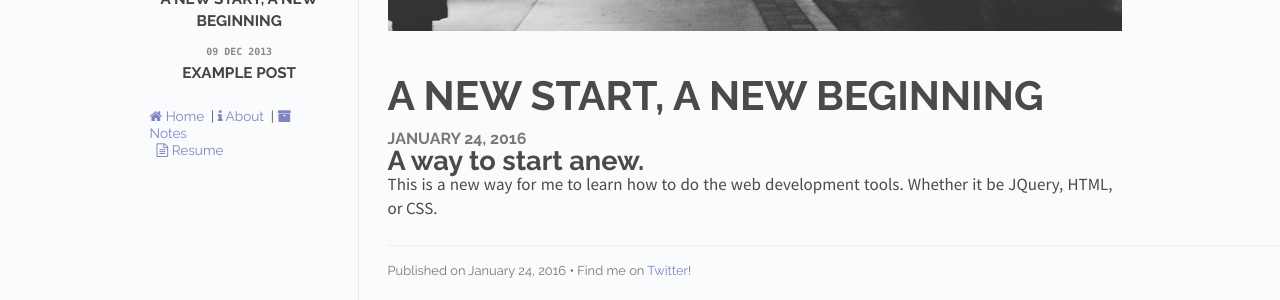
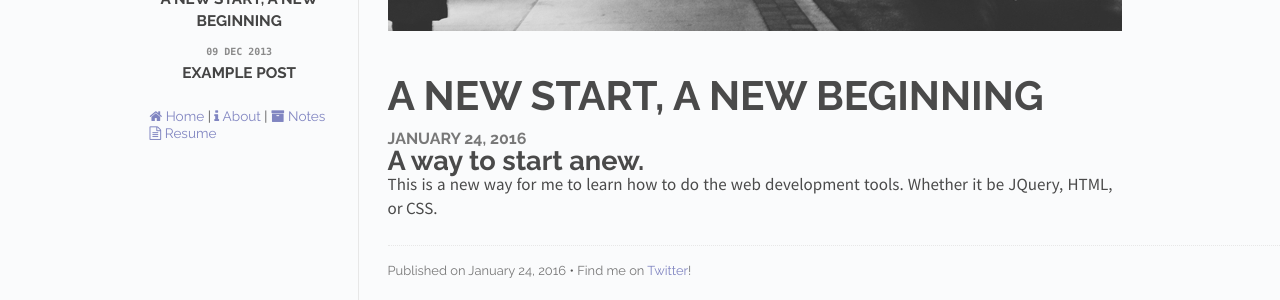
Before and after one commit to davidjchon/davidjchon.github.io, a Jekyll site: the page built from index.html, in a window 1280 px wide. Shown: the part 289-589 px from the top of the page. Built offline with Jekyll 4.4.1, drawn with Linux system fonts in a browser that asks for light colours; nearby versions of some CDN libraries.

Commit message:
Once again

```diff
--- a/_layouts/default.html
+++ b/_layouts/default.html
@@ -43,12 +43,12 @@
           <div class="master-nav">
             <div class="nav">
               <ul class="list-group">
-                <a align="justify" class="list-group-item" href="/"><i class="fa fa-home"></i> Home</a>&nbsp
+                <a align="justify" class="list-group-item" href="/"><i class="fa fa-home"></i>&nbspHome</a>
                 <span class="divider">|</span>
-                <a align="justify" class="list-group-item" href="/about.html"><i class="fa fa-info"></i> About</a>&nbsp
+                <a align="justify" class="list-group-item" href="/about.html"><i class="fa fa-info"></i>&nbspAbout</a>
                 <span class="divider">|</span>
-                <a align="justify" class="list-group-item" href="/notes.html"><i class="fa fa-archive"></i> Notes</a><br>&nbsp
-                <a align="justify" class="list-group-item" target="_blank" href="/resume.html"><i class="fa fa-file-text-o"></i> Resume</a>&nbsp
+                <a align="justify" class="list-group-item" href="/notes.html"><i class="fa fa-archive"></i>&nbspNotes</a>
+                <a align="justify" class="list-group-item" target="_blank" href="/resume.html"><i class="fa fa-file-text-o"></i>&nbspResume</a>
               </ul>
             </div>
           </div>
```
